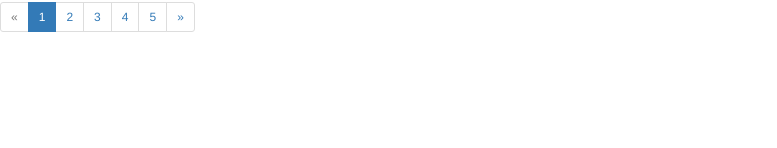
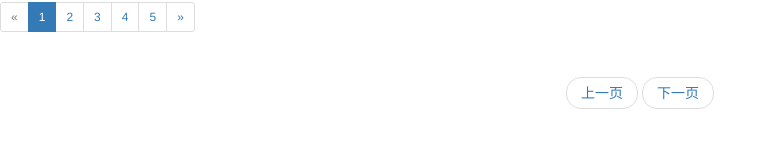
Before and after one commit to 411426414/Bootstrap, a plain HTML site: page 19.分页和标签.html in a window 1280 px wide. Shown: the part 188-336 px from the top of the page, without its empty margins (0-777 px from the left). Drawn offline with Linux system fonts and the light colour scheme.

Commit message:
在默认的翻页中，链接居中对齐。

```diff
--- a/19.分页和标签.html
+++ b/19.分页和标签.html
@@ -40,5 +40,11 @@
             <li><a href="">&raquo;</a></li>
         </ul>
     </nav>
+    <nav>
+        <ul class="pager">
+            <li><a href="">上一页</a></li>
+            <li><a href="">下一页</a></li>
+        </ul>
+    </nav>
 </body>
 </html>
```
